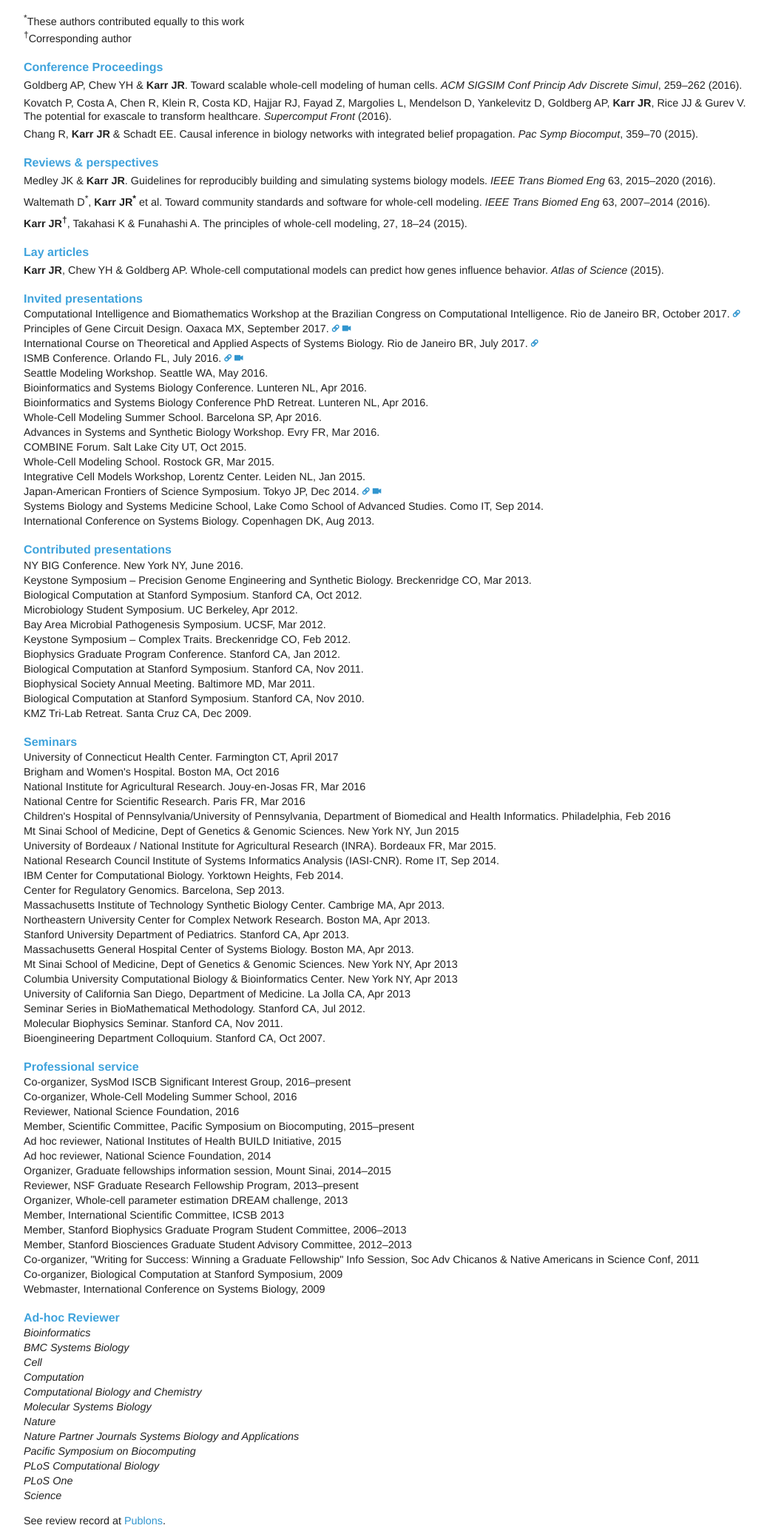
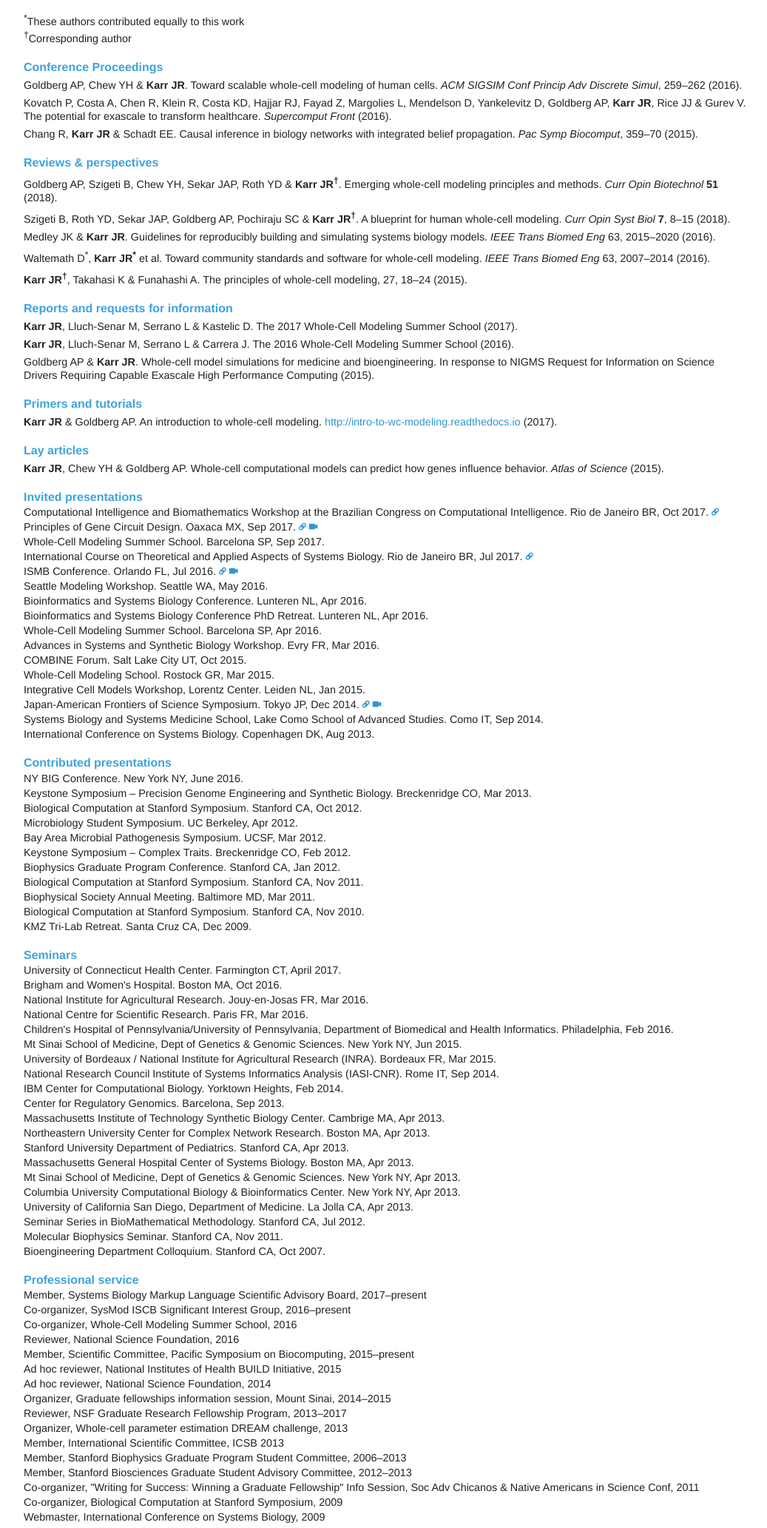
Before and after one commit to KarrLab/karr_lab_website, a Django app: template karrlab/core/templates/peopleKarrCv.html in a window 1280 px wide. Shown: the part 1893-3958 px from the top of the page at 74% size, without its empty margins (118-1155 px from the left). Run offline with Django 3.2, Linux system fonts and the light colour scheme; the template is opened without the code that fills it, so the values that code supplies are empty.

Commit message:
adding interns, adding ad for summer jobs, updating karr CV

```diff
--- a/karrlab/core/templates/join.html
+++ b/karrlab/core/templates/join.html
@@ -22,6 +22,7 @@
           <li><a href="{% url 'join20171002Scientist' %}">Postdoctoral Fellow, Scientist, or graduate student in human whole-cell modeling</a> <a href="{% get_static_prefix %}/doc/jobs/2017-10-02-Scientist.pdf"><i class="fi-print" title="PDF"></i></a></li>
           <li><a href="{% url 'join20171002Engineer' %}">Postdoctoral Fellow, Software Engineer, or graduate sudent in online simulation and visualization</a> <a href="{% get_static_prefix %}/doc/jobs/2017-10-02-Engineer.pdf"><i class="fi-print" title="PDF"></i></a></li>
           <li><a href="{% url 'join20171002Undergrad' %}">Undergraduate or Master's Research Assistant</a> <a href="{% get_static_prefix %}/doc/jobs/2017-10-02-Undergrad.pdf"><i class="fi-print" title="PDF"></i></a></li>
+          <li><a href="{% url 'join20180204StudentSummerResearchAssistant' %}">Undergraduate or Master Summer Research Assistant</a> <a href="{% get_static_prefix %}/doc/jobs/2018-02-04-Student-Summer-Research-Assistant.pdf"><i class="fi-print" title="PDF"></i></a></li>
 
           {% comment %}
           <li><a href="{% url 'join20170812Scientist' %}">Postdoctoral Fellow or Scientist in human whole-cell modeling</a> <a href="{% get_static_prefix %}/doc/jobs/2017-08-12-Scientist.pdf"><i class="fi-print" title="PDF"></i></a></li>
--- a/karrlab/core/templates/people.html
+++ b/karrlab/core/templates/people.html
@@ -14,8 +14,10 @@
 	{% include 'people/roth.html' %}
 	{% include 'people/pochiraju.html' %}
 	{% include 'people/sekar.html' %}
+    {% include 'people/srinivasan.html' %}
 	{% include 'people/sundstrom.html' %}
     {% include 'people/szigeti.html' %}
+    {% include 'people/wang.html' %}
 
 	{% comment %}
 	<h3>Honorary lab members</h3>
--- a/karrlab/core/templates/peopleKarrCv.html
+++ b/karrlab/core/templates/peopleKarrCv.html
@@ -126,9 +126,21 @@
 </div>
 
 <div class="area multiline"><h4>Reviews &amp; perspectives</h4>
+	<div class="item">Goldberg AP, Szigeti B, Chew YH, Sekar JAP, Roth YD &amp; <b>Karr JR<sup>&dagger;</sup></b>. Emerging whole-cell modeling principles and methods. <i>Curr Opin Biotechnol</i> <b>51</b> (2018).</div>
+	<div class="item">Szigeti B, Roth YD, Sekar JAP, Goldberg AP, Pochiraju SC &amp; <b>Karr JR<sup>&dagger;</sup></b>. A blueprint for human whole-cell modeling. <i>Curr Opin Syst Biol</i> <b>7</b>, 8&ndash;15 (2018).</div>
 	<div class="item">Medley JK &amp; <b>Karr JR</b>. Guidelines for reproducibly building and simulating systems biology models. <i>IEEE Trans Biomed Eng</i> 63, 2015&ndash;2020 (2016).</div>
 	<div class="item">Waltemath D<sup>*</sup>, <b>Karr JR<sup>*</sup></b> et al. Toward community standards and software for whole-cell modeling. <i>IEEE Trans Biomed Eng</i> 63, 2007&ndash;2014 (2016).</div>
 	<div class="item"><b>Karr JR<sup>&dagger;</sup></b>, Takahasi K &amp; Funahashi A. The principles of whole-cell modeling, 27, 18&ndash;24 (2015).</div>
+</div>
+
+<div class="area multiline"><h4>Reports and requests for information</h4>
+	<div class="item"><b>Karr JR</b>, Lluch-Senar M, Serrano L &amp; Kastelic D. The 2017 Whole-Cell Modeling Summer School (2017).</div>
+	<div class="item"><b>Karr JR</b>, Lluch-Senar M, Serrano L &amp; Carrera J. The 2016 Whole-Cell Modeling Summer School (2016).</div>
+	<div class="item">Goldberg AP &amp; <b>Karr JR</b>. Whole-cell model simulations for medicine and bioengineering. In response to NIGMS Request for Information on Science Drivers Requiring Capable Exascale High Performance Computing (2015).</div>
+</div>
+
+<div class="area multiline"><h4>Primers and tutorials</h4>
+	<div class="item"><b>Karr JR</b> &amp; Goldberg AP. An introduction to whole-cell modeling. <a href="http://intro-to-wc-modeling.readthedocs.io">http://intro-to-wc-modeling.readthedocs.io</a> (2017).</div>
 </div>
 
 <div class="area multiline"><h4>Lay articles</h4>
@@ -138,13 +150,14 @@
 </div>
 
 <div class="area"><h4>Invited presentations</h4>
-		<div class="item">Computational Intelligence and Biomathematics Workshop at the Brazilian Congress on Computational Intelligence. Rio de Janeiro BR, October 2017. <a href="https://jorgeguerrabrazil.wixsite.com/cibio2017"><i class="fi-link"></i></a></div>
-        <div class="item">Principles of Gene Circuit Design. Oaxaca MX, September 2017.
+	<div class="item">Computational Intelligence and Biomathematics Workshop at the Brazilian Congress on Computational Intelligence. Rio de Janeiro BR, Oct 2017. <a href="https://jorgeguerrabrazil.wixsite.com/cibio2017"><i class="fi-link"></i></a></div>
+	<div class="item">Principles of Gene Circuit Design. Oaxaca MX, Sep 2017.
 		<a href="http://www.birs.ca/events/2017/5-day-workshops/17w5143"><i class="fi-link"></i></a>
 		<a href="https://youtu.be/4PhLGQTRm7Q"><i class="fi-video"></i></a>
 	</div>
-        <div class="item">International Course on Theoretical and Applied Aspects of Systems Biology. Rio de Janeiro BR, July 2017. <a href="http://pseudomonas.procc.fiocruz.br/systems-biology-2017"><i class="fi-link"></i></a></div>
-        <div class="item">ISMB Conference. Orlando FL, July 2016.
+	<div class="item">Whole-Cell Modeling Summer School. Barcelona SP, Sep 2017.</div>
+	<div class="item">International Course on Theoretical and Applied Aspects of Systems Biology. Rio de Janeiro BR, Jul 2017. <a href="http://pseudomonas.procc.fiocruz.br/systems-biology-2017"><i class="fi-link"></i></a></div>
+	<div class="item">ISMB Conference. Orlando FL, Jul 2016.
 		<a href="http://dx.doi.org/10.7490/f1000research.1113292.1"><i class="fi-link"></i></a>
 		<a href="https://www.iscb.org/cms_addon/multimedia/flvmedia.php?i=3135"><i class="fi-video"></i></a>
 	</div>
@@ -207,12 +220,12 @@
 -->
 
 <div class="area"><h4>Seminars</h4>
-    <div class="item">University of Connecticut Health Center. Farmington CT, April 2017</div>
-    <div class="item">Brigham and Women's Hospital. Boston MA, Oct 2016</div>
-    <div class="item">National Institute for Agricultural Research. Jouy-en-Josas FR, Mar 2016</div>
-    <div class="item">National Centre for Scientific Research. Paris FR, Mar 2016</div>
-    <div class="item">Children's Hospital of Pennsylvania/University of Pennsylvania, Department of Biomedical and Health Informatics. Philadelphia, Feb 2016</div>
-    <div class="item">Mt Sinai School of Medicine, Dept of Genetics &amp; Genomic Sciences. New York NY, Jun 2015</div>
+	<div class="item">University of Connecticut Health Center. Farmington CT, April 2017.</div>
+	<div class="item">Brigham and Women's Hospital. Boston MA, Oct 2016.</div>
+	<div class="item">National Institute for Agricultural Research. Jouy-en-Josas FR, Mar 2016.</div>
+	<div class="item">National Centre for Scientific Research. Paris FR, Mar 2016.</div>
+	<div class="item">Children's Hospital of Pennsylvania/University of Pennsylvania, Department of Biomedical and Health Informatics. Philadelphia, Feb 2016.</div>
+	<div class="item">Mt Sinai School of Medicine, Dept of Genetics &amp; Genomic Sciences. New York NY, Jun 2015.</div>
 	<div class="item">University of Bordeaux / National Institute for Agricultural Research (INRA). Bordeaux FR, Mar 2015.</div>
 	<div class="item">National Research Council Institute of Systems Informatics Analysis (IASI-CNR). Rome IT, Sep 2014.</div>
 	<div class="item">IBM Center for Computational Biology. Yorktown Heights, Feb 2014.</div>
@@ -221,9 +234,9 @@
 	<div class="item">Northeastern University Center for Complex Network Research. Boston MA, Apr 2013.</div>
 	<div class="item">Stanford University Department of Pediatrics. Stanford CA, Apr 2013.</div>
 	<div class="item">Massachusetts General Hospital Center of Systems Biology. Boston MA, Apr 2013.</div>
-    <div class="item">Mt Sinai School of Medicine, Dept of Genetics &amp; Genomic Sciences. New York NY, Apr 2013</div>
-    <div class="item">Columbia University Computational Biology &amp; Bioinformatics Center. New York NY, Apr 2013</div>
-    <div class="item">University of California San Diego, Department of Medicine. La Jolla CA, Apr 2013</div>
+	<div class="item">Mt Sinai School of Medicine, Dept of Genetics &amp; Genomic Sciences. New York NY, Apr 2013.</div>
+	<div class="item">Columbia University Computational Biology &amp; Bioinformatics Center. New York NY, Apr 2013.</div>
+	<div class="item">University of California San Diego, Department of Medicine. La Jolla CA, Apr 2013.</div>
 	<div class="item">Seminar Series in BioMathematical Methodology. Stanford CA, Jul 2012.</div>
 	<div class="item">Molecular Biophysics Seminar. Stanford CA, Nov 2011.</div>
 	<div class="item">Bioengineering Department Colloquium. Stanford CA, Oct 2007.</div>
@@ -236,6 +249,7 @@
 -->
 
 <div class="area"><h4>Professional service</h4>
+    <div class="item">Member, Systems Biology Markup Language Scientific Advisory Board, 2017&ndash;present</div>
 	<div class="item">Co-organizer, SysMod ISCB Significant Interest Group, 2016&ndash;present</div>
 	<div class="item">Co-organizer, Whole-Cell Modeling Summer School, 2016</div>
 	<div class="item">Reviewer, National Science Foundation, 2016</div>
@@ -243,7 +257,7 @@
 	<div class="item">Ad hoc reviewer, National Institutes of Health BUILD Initiative, 2015</div>
 	<div class="item">Ad hoc reviewer, National Science Foundation, 2014</div>
 	<div class="item">Organizer, Graduate fellowships information session, Mount Sinai, 2014&ndash;2015</div>
-	<div class="item">Reviewer, NSF Graduate Research Fellowship Program, 2013&ndash;present</div>
+	<div class="item">Reviewer, NSF Graduate Research Fellowship Program, 2013&ndash;2017</div>
 	<div class="item">Organizer, Whole-cell parameter estimation DREAM challenge, 2013</div>
 	<div class="item">Member, International Scientific Committee, ICSB 2013</div>
 	<div class="item">Member, Stanford Biophysics Graduate Program Student Committee, 2006&ndash;2013</div>
@@ -254,11 +268,15 @@
 </div>
 
 <div class="area"><h4>Ad-hoc Reviewer</h4>
+    <!--
+    <div class="item"><i>Biochemical Society Transactions</i></div>
 	<div class="item"><i>Bioinformatics</i></div>
 	<div class="item"><i>BMC Systems Biology</i></div>
+	<div class="item"><i>Cancer Letters</i></div>
     <div class="item"><i>Cell</i></div>
 	<div class="item"><i>Computation</i></div>
 	<div class="item"><i>Computational Biology and Chemistry</i></div>
+    <div class="item">International Conference on Intelligent Systems for Molecular Biology</div>
 	<div class="item"><i>Molecular Systems Biology</i></div>
 	<div class="item"><i>Nature</i></div>
 	<div class="item"><i>Nature Partner Journals Systems Biology and Applications</i></div>
@@ -266,6 +284,7 @@
 	<div class="item"><i>PLoS Computational Biology</i></div>
 	<div class="item"><i>PLoS One</i></div>
 	<div class="item"><i>Science</i></div>
+    -->
 
 	<div style="margin-top:1rem">
 		See review record at <a href="https://publons.com/author/349145">Publons</a>.
@@ -281,6 +300,9 @@
 -->
 
 <div class="area description"><h4>Teaching</h4>
+    <div class="item">Organizer, <b>Whole-Cell Modeling Summer School</b>, Barcelona SP, Sep 2017
+	</div>
+
     <div class="item">Organizer, <b>Whole-Cell Modeling Summer School</b>, Barcelona SP, Apr 2016
 	</div>
 
--- a/karrlab/core/urls.py
+++ b/karrlab/core/urls.py
@@ -31,7 +31,8 @@ urlpatterns = [
     url(r'^people/karr/photos/*$',              views.peopleKarrPhotos,            name='peopleKarrPhotos'),
 
     url(r'^join/*$',                            views.join,                         name='join'),
-	url(r'^join/2017-10-02-Scientist/*$', views.join20171002Scientist, name='join20171002Scientist'),
+	url(r'^join/2018-02-04-Student-Summer-Research-Assistant/*$', views.join20180204StudentSummerResearchAssistant, name='join20180204StudentSummerResearchAssistant'),
+    url(r'^join/2017-10-02-Scientist/*$', views.join20171002Scientist, name='join20171002Scientist'),
 	url(r'^join/2017-10-02-Engineer/*$', views.join20171002Engineer, name='join20171002Engineer'),
 	url(r'^join/2017-10-02-Undergrad/*$', views.join20171002Undergrad, name='join20171002Undergrad'),
     url(r'^join/2017-03-16-Postdoctoral-Fellow/*$', views.join20170316PostdoctoralFellow, name='join20170316PostdoctoralFellow'),
--- a/karrlab/core/views.py
+++ b/karrlab/core/views.py
@@ -59,6 +59,9 @@ def peopleKarrPhotos(request):
 
 def join(request):
     return render_template(request, 'join.html', context={'section': 'join'})
+
+def join20180204StudentSummerResearchAssistant(request):
+    return render_template(request, 'join/2018-02-04-Student-Summer-Research-Assistant.html', context={'section': 'join'})
 
 def join20171002Scientist(request):
     return render_template(request, 'join/2017-10-02-Scientist.html', context={'section': 'join'})
```
Also changed, not shown: karrlab/core/templates/join/2018-02-04-Student-Summer-Research-Assistant.html (added, +64 -0 lines), karrlab/core/templates/people/srinivasan.html (added, +16 -0 lines), karrlab/core/templates/people/wang.html (added, +17 -0 lines), karrlab/core/templates/publications.html (+7 -6 lines), karrlab/core/templates/join/2017-03-16-Student-Research-Assistant.html (indentation only), public/static/img/people/wang.jpg (added), public/static/img/people/wang.thumb.png (added), 4 other files. Lines whose indentation alone changed are shown as unchanged.
